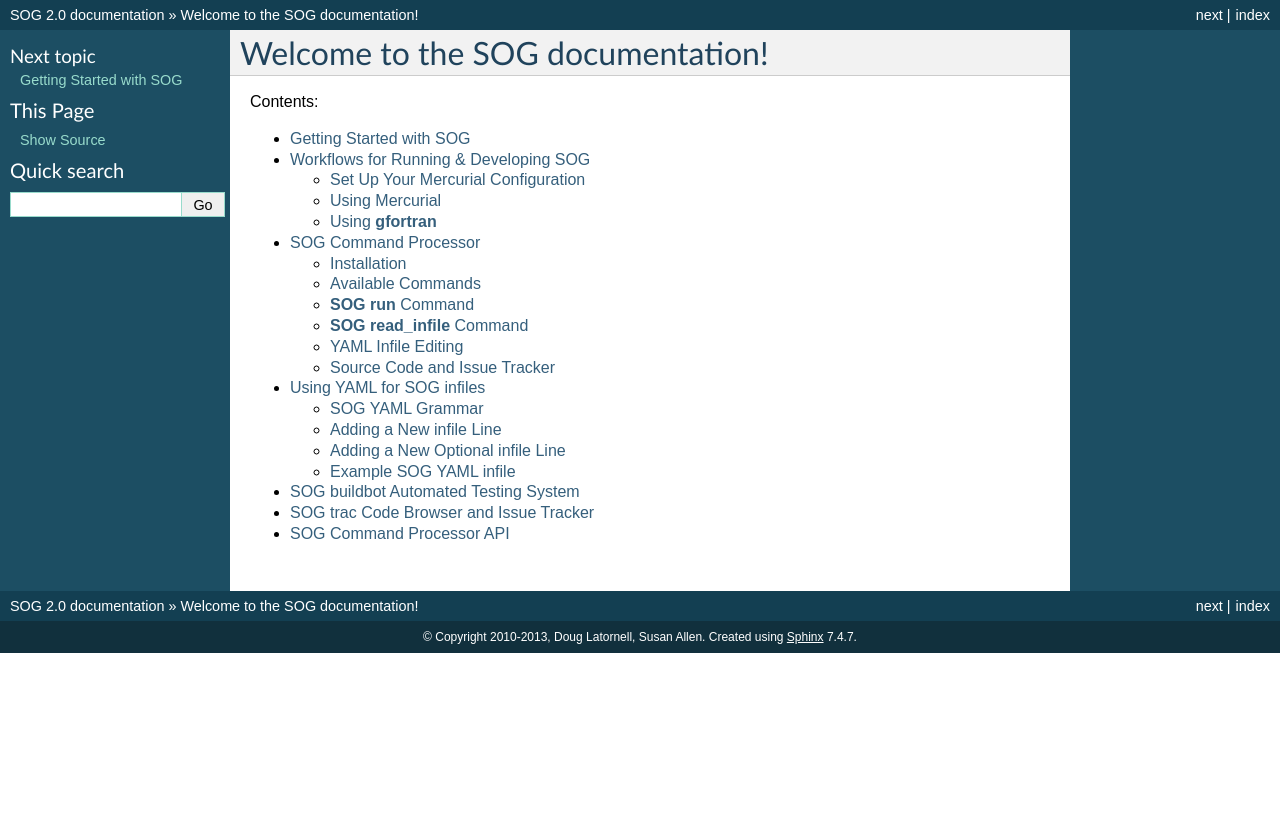
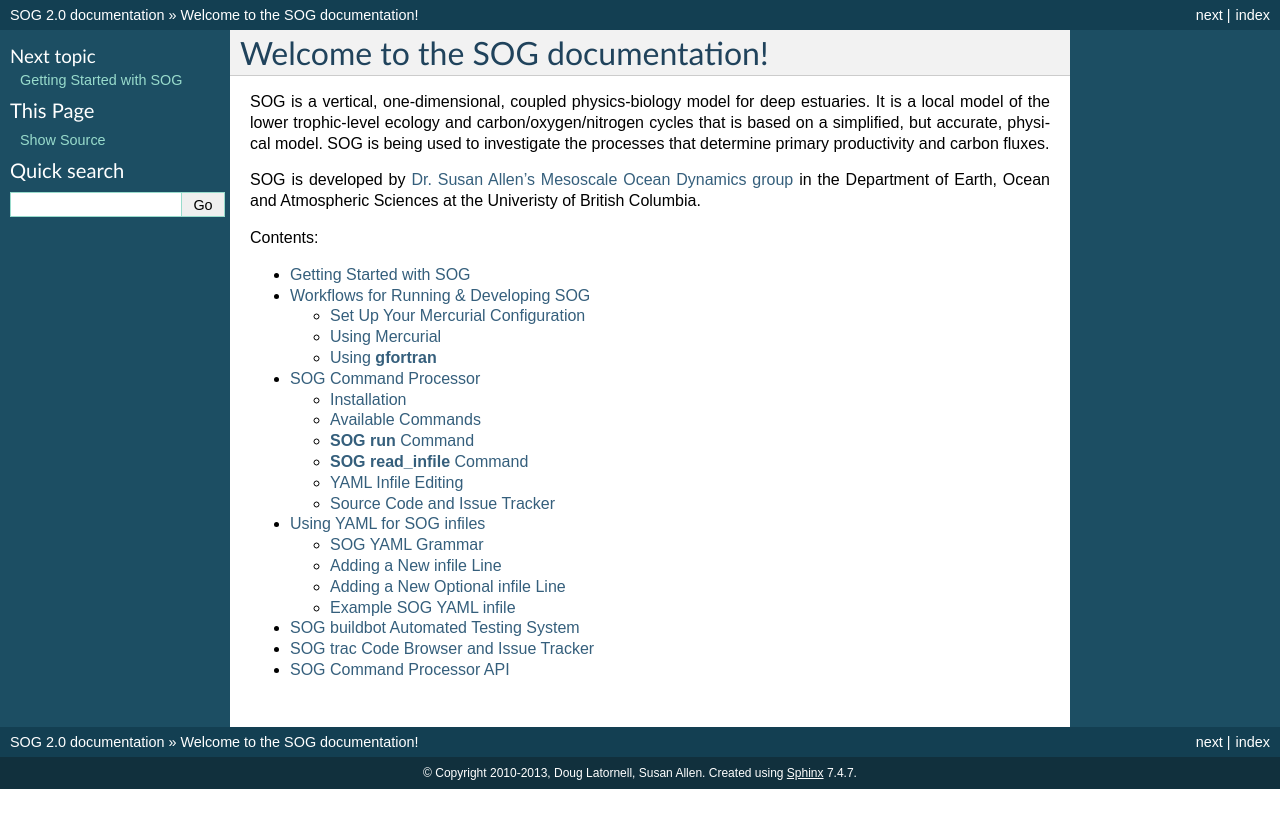
Before and after one commit to SalishSeaCast/SOG, a Sphinx documentation site: the page built from docs/index.rst, in a window 1280 px wide. Shown: the top 828 px of the page. Built offline with Sphinx 7.4.7, drawn with Linux system fonts in a browser that asks for light colours.

Commit message:
Add introductory description of SOG model.

```diff
--- a/docs/index.rst
+++ b/docs/index.rst
@@ -2,6 +2,25 @@
 
 Welcome to the SOG documentation!
 =================================
+
+SOG is a
+vertical,
+one-dimensional,
+coupled physics-biology model
+for deep estuaries.
+It is a local model of the lower trophic-level ecology and
+carbon/oxygen/nitrogen cycles that is based on a simplified,
+but accurate,
+physical model.
+SOG is being used to investigate the processes that determine primary
+productivity and carbon fluxes.
+
+SOG is developed by `Dr. Susan Allen's`_ `Mesoscale Ocean Dynamics group`_
+in the Department of Earth, Ocean and Atmospheric Sciences
+at the Univeristy of British Columbia.
+
+.. _Dr. Susan Allen's: http://www.eos.ubc.ca/about/faculty/S.Allen.html
+.. _Mesoscale Ocean Dynamics group: http://www.eos.ubc.ca/~sallen/
 
 Contents:
 
```
